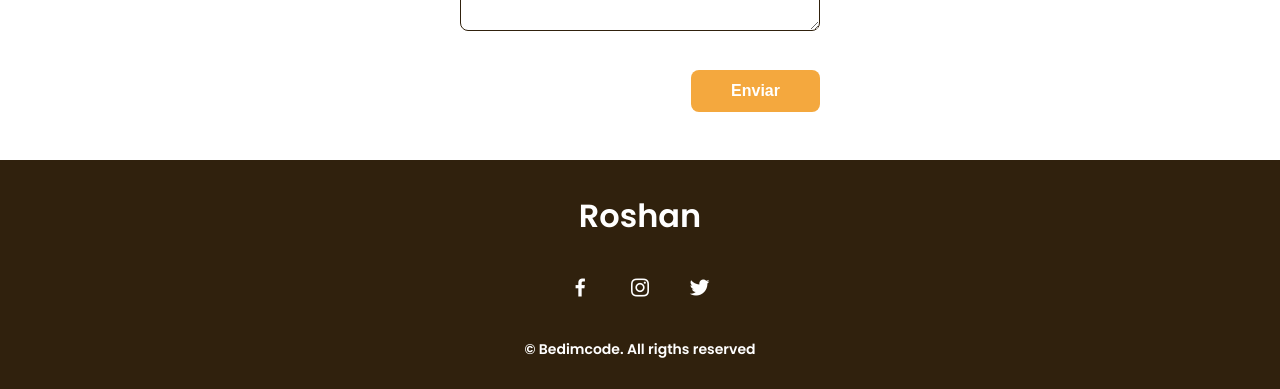
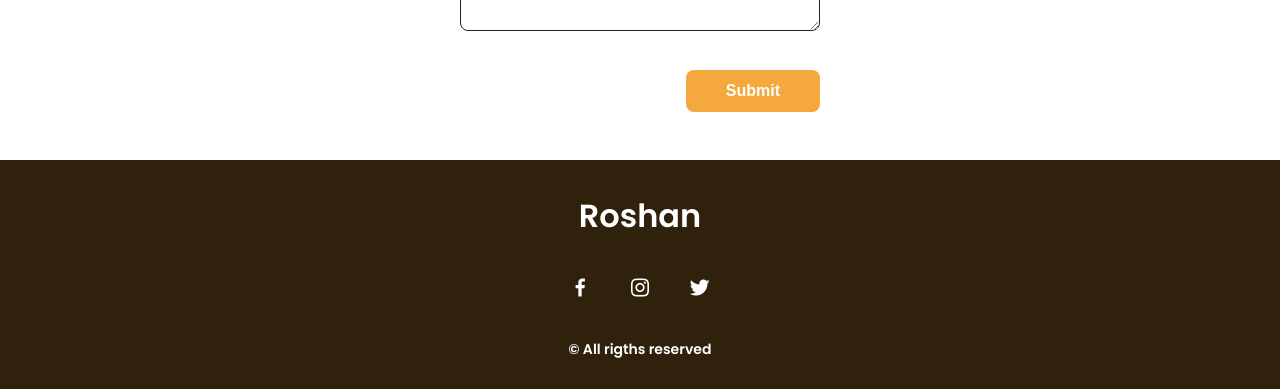
Before and after one commit to roshan2429/My_Portfolio, a plain HTML site: page index.html in a window 1280 px wide. Shown: the part 3118-3507 px from the top of the page. Drawn offline with nearby package versions, Linux system fonts and the light colour scheme.

Commit message:
Update index.html

```diff
--- a/index.html
+++ b/index.html
@@ -180,7 +180,7 @@
                         <input type="text" placeholder="Name" class="contact__input">
                         <input type="mail" placeholder="Email" class="contact__input">
                         <textarea name="" id="" cols="0" rows="10" class="contact__input"></textarea>
-                        <input type="button" value="Enviar" class="contact__button button">
+                        <input type="button" value="Submit" class="contact__button button">
                     </form>
                 </div>
             </section>
@@ -194,7 +194,7 @@
                 <a href="#" class="footer__icon"><i class='bx bxl-instagram' ></i></a>
                 <a href="#" class="footer__icon"><i class='bx bxl-twitter' ></i></a>
             </div>
-            <p class="footer__copy">&#169; Bedimcode. All rigths reserved</p>
+            <p class="footer__copy">&#169; All rigths reserved</p>
         </footer>
 
 
```
